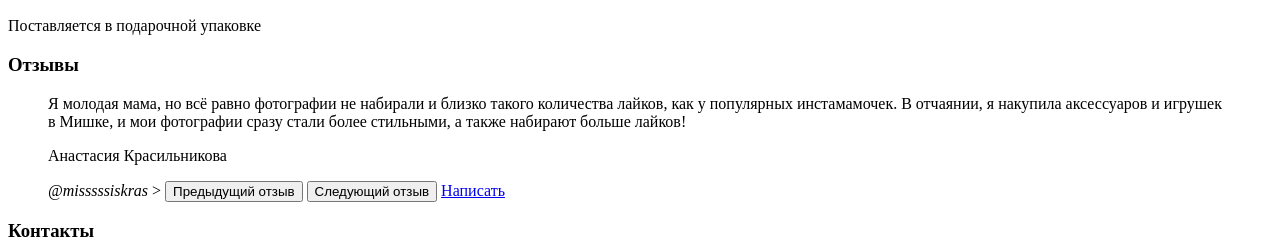
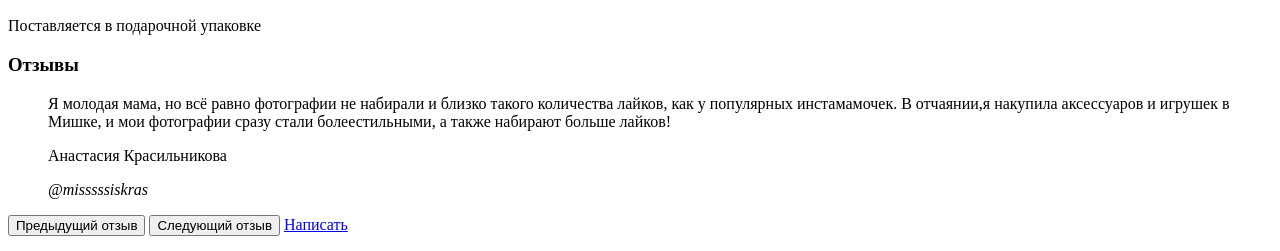
Before and after one commit to DonnyJohny/170928-mishka, a website: page index.html in a window 1280 px wide. Shown: the part 877-1128 px from the top of the page. Drawn offline with Linux system fonts and the light colour scheme.

Commit message:
Редактировал цитату

```diff
--- a/index.html
+++ b/index.html
@@ -91,13 +91,10 @@
       </div>
       <div class="reviews">
         <h3 class="reviews__title">Отзывы</h3>
-        <blockquote class="reviews__content">Я молодая мама, но всё равно фотографии не набирали
-           и близко такого количества лайков, как у популярных инстамамочек. В отчаянии,
-           я накупила аксессуаров и игрушек в Мишке, и мои фотографии сразу стали более
-           стильными, а также набирают больше лайков!
+        <blockquote class="reviews__content">Я молодая мама, но всё равно фотографии не набирали и близко такого количества лайков, как у популярных инстамамочек. В отчаянии,я накупила аксессуаров и игрушек в Мишке, и мои фотографии сразу стали болеестильными, а также набирают больше лайков!
            <p class="reviews__author-name">Анастасия Красильникова</p>
            <cite class="reviews__source">@misssssiskras</cite>
-        </blockquotep>>
+        </blockquote>
         <button class="reviews__btn reviews__btn--prev" type="button">Предыдущий отзыв</button>
         <button class="reviews__btn reviews__btn--next" type="button">Следующий отзыв</button>
         <a class="reviews__write-us btn" href="#">Написать</a>
```
